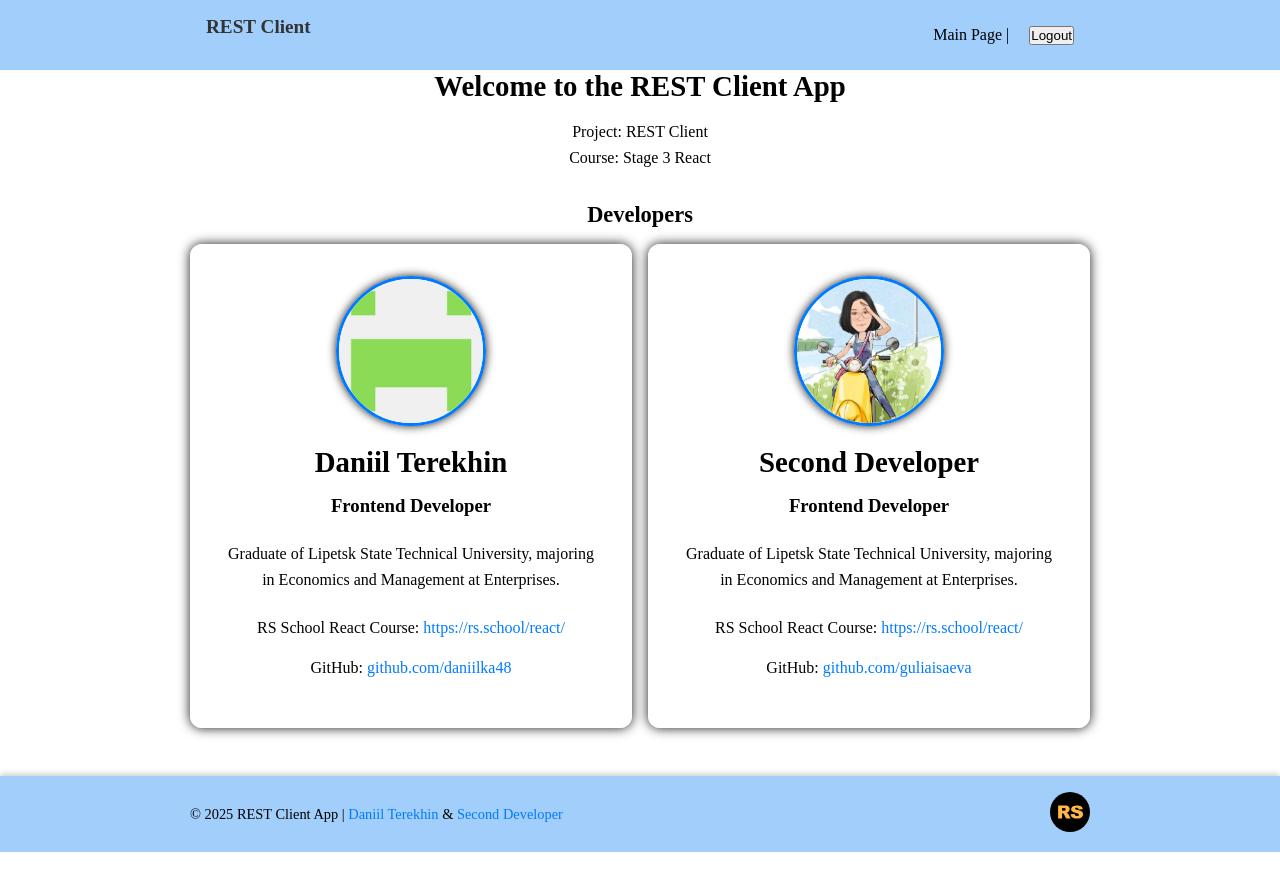
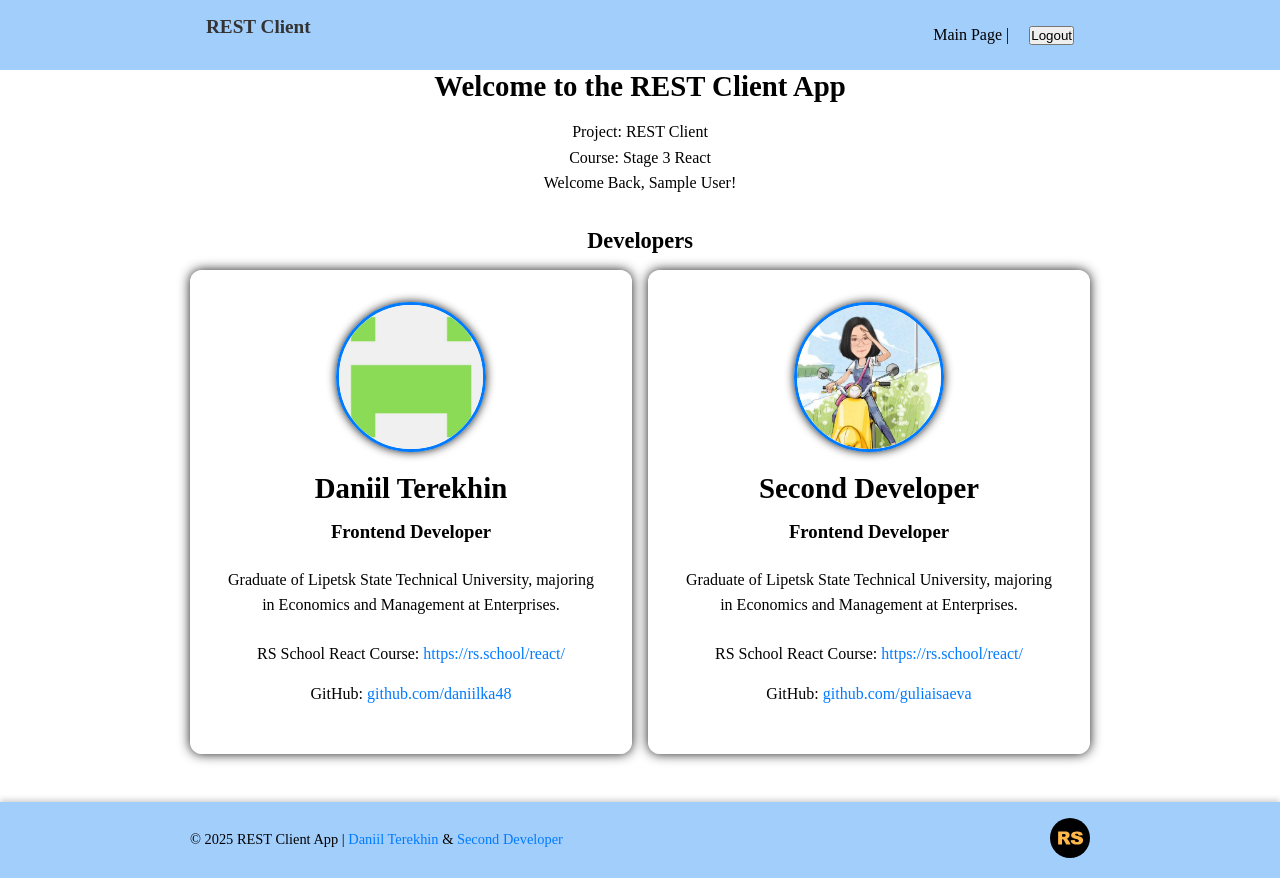
Before and after one commit to Daniilka48/rest-client-app, a Next.js app: page / in a window 1280 px wide. Before the commit the page ends 852 px from the top, so only its background shows below. Built offline with nearby package versions, Linux system fonts and the light colour scheme; no server answers; sample sign-in values are in the browser's storage.

Commit message:
fix: main page

```diff
--- /dev/null
+++ b/src/app/ClientProviderWrapper.tsx
@@ -0,0 +1,19 @@
+'use client';
+
+import { SessionProvider } from 'next-auth/react';
+import Header from '@/components/Header/Header';
+import Footer from '@/components/Footer/Footer';
+
+export default function ClientProviderWrapper({
+  children,
+}: {
+  children: React.ReactNode;
+}) {
+  return (
+    <SessionProvider>
+      <Header />
+      {children}
+      <Footer />
+    </SessionProvider>
+  );
+}
--- a/src/app/MainPage.module.css
+++ b/src/app/MainPage.module.css
@@ -28,4 +28,11 @@
   display: flex;
   flex-direction: row;
   gap: 1rem;
+  margin-bottom: 2rem;
 }
+
+.welcome {
+  text-align: center;
+  font-size: 1rem;
+  line-height: 1.6;
+}
--- a/src/app/api/auth/[...nextauth]/route.ts
+++ b/src/app/api/auth/[...nextauth]/route.ts
@@ -1,5 +1,4 @@
 import NextAuth, { NextAuthOptions } from 'next-auth';
-import { DefaultSession } from 'next-auth';
 
 import { PrismaAdapter } from '@next-auth/prisma-adapter';
 import CredentialsProvider from 'next-auth/providers/credentials';
@@ -45,10 +44,9 @@ export const authOptions: NextAuthOptions = {
           user.password
         );
         if (!isPasswordValid) {
-          throw new Error('Invalid password'); // Redirects to the error page
+          throw new Error('Invalid password');
         }
 
-        // Return user object if authentication is successful
         return { id: user.id.toString(), email: user.email, name: user.name };
       },
     }),
--- a/src/app/auth/login/page.tsx
+++ b/src/app/auth/login/page.tsx
@@ -5,7 +5,7 @@ import { useRouter } from 'next/navigation';
 import { useState } from 'react';
 
 const Login = () => {
-  const router = useRouter(); // Initialize Next.js router
+  const router = useRouter();
   const [email, setEmail] = useState('');
   const [password, setPassword] = useState('');
   const [error, setError] = useState<string | null>(null);
@@ -20,7 +20,7 @@ const Login = () => {
 
     try {
       const result = await signIn('credentials', {
-        redirect: false, // Manual control of flow
+        redirect: false,
         email,
         password,
       });
@@ -29,7 +29,7 @@ const Login = () => {
         setError(result.error);
       } else {
         alert('You have successfully logged in!');
-        router.push('/dashboard');
+        router.push('/');
       }
     } catch (err) {
       setError(getErrorMessage(err));
--- a/src/app/layout.tsx
+++ b/src/app/layout.tsx
@@ -1,17 +1,12 @@
-'use client';
+import ClientProviderWrapper from './ClientProviderWrapper';
+import type { Metadata } from 'next';
+import './globals.css';
 
-// import type { Metadata } from 'next';
-import './globals.css';
-import Footer from 'components/Footer/Footer';
-import { SessionProvider } from 'next-auth/react';
-
-// export const metadata: Metadata = {
-//   title: 'REST Client',
-//   description: 'Generated by create next app',
-//   icons: {
-//     icon: '/fav.ico',
-//   },
-// };
+export const metadata: Metadata = {
+  title: 'REST Client',
+  description: 'Generated by create next app',
+  icons: { icon: '/fav.ico' },
+};
 
 export default function RootLayout({
   children,
@@ -21,10 +16,7 @@ export default function RootLayout({
   return (
     <html lang="en">
       <body>
-        <SessionProvider>
-          {children}
-          <Footer />
-        </SessionProvider>
+        <ClientProviderWrapper>{children}</ClientProviderWrapper>
       </body>
     </html>
   );
--- a/src/app/page.tsx
+++ b/src/app/page.tsx
@@ -1,61 +1,35 @@
-// 'use client';
-
-// import DeveloperCard from 'components/DeveloperCards/DeveloperCard';
-// import styles from './MainPage.module.css';
-// import Header from 'components/Header/Header';
-
-// export default function MainPageMock() {
-//   return (
-//     <div>
-//       <Header />
-//       <main className={styles.main}>
-//         <h2 className={styles.title}>Welcome to the REST Client App</h2>
-//         <p className={styles.info}>Project: REST Client</p>
-//         <p className={styles.info}>Course: Stage 3 React</p>
-
-//         <h2 className={styles.subtitle}>Developers</h2>
-
-//         <section className={styles.developers}>
-//           <DeveloperCard
-//             photo="/2.jpg"
-//             name="Daniil Terekhin"
-//             role="Frontend Developer"
-//             bio="Graduate of Lipetsk State Technical University, majoring in Economics and Management at Enterprises. Before becoming a programmer, he worked in sales, service and SMM, developing communication and promotion skills. Currently studying on the React course at RS School, where he has already implemented several projects and significantly improved his programming skills."
-//             github="https://github.com/daniilka48"
-//           />
-
-//           <DeveloperCard
-//             photo="/1.jpeg"
-//             name="Second Developer"
-//             role="Frontend Developer"
-//             bio="Graduate of Lipetsk State Technical University, majoring in Economics and Management at Enterprises. Before becoming a programmer, he worked in sales, service and SMM, developing communication and promotion skills. Currently studying on the React course at RS School, where he has already implemented several projects and significantly improved his programming skills."
-//             github="https://github.com/guliaisaeva"
-//           />
-//         </section>
-//       </main>
-//     </div>
-//   );
-// }
-
 'use client';
 
-import { useSession } from 'next-auth/react';
-import Header from 'components/Header/Header';
 import DeveloperCard from 'components/DeveloperCards/DeveloperCard';
 import styles from './MainPage.module.css';
+import { useSession } from 'next-auth/react';
+import { useRouter } from 'next/navigation';
+import { useEffect } from 'react';
 
 export default function MainPageMock() {
-  const { data: session } = useSession();
-  const isLoggedIn = !!session;
+  const { data: session, status } = useSession();
+  const router = useRouter();
+
+  useEffect(() => {
+    if (status === 'unauthenticated') {
+      router.push('/auth/login');
+    }
+  }, [router, status]);
+
+  if (status === 'loading') {
+    return <p>Loading...</p>;
+  }
 
   return (
     <div>
-      <Header isLoggedIn={isLoggedIn} />
-
       <main className={styles.main}>
         <h2 className={styles.title}>Welcome to the REST Client App</h2>
         <p className={styles.info}>Project: REST Client</p>
         <p className={styles.info}>Course: Stage 3 React</p>
+
+        <p className={styles.welcome}>
+          Welcome Back, {session?.user?.name || 'User'}!
+        </p>
 
         <h2 className={styles.subtitle}>Developers</h2>
         <section className={styles.developers}>
--- a/src/components/Footer/Footer.module.css
+++ b/src/components/Footer/Footer.module.css
@@ -1,7 +1,6 @@
 .footer {
   background-color: var(--nav-bg-color);
   padding: 1rem;
-  margin-top: 2rem;
   box-shadow: 0 -2px 6px rgba(0, 0, 0, 0.2);
 }
 
--- a/src/components/Header/Header.tsx
+++ b/src/components/Header/Header.tsx
@@ -1,166 +1,19 @@
-// // 'use client';
-
-// // import Link from 'next/link';
-// // import { useEffect, useState } from 'react';
-// // import styles from './Header.module.css';
-// // import { signOut } from 'next-auth/react';
-
-// // interface HeaderProps {
-// //   isLoggedIn: boolean;
-// // }
-
-// // export default function Header({ isLoggedIn }: HeaderProps) {
-// //   const [isSticky, setIsSticky] = useState(false);
-
-// //   useEffect(() => {
-// //     const handleScroll = () => {
-// //       setIsSticky(window.scrollY > 50);
-// //     };
-
-// //     window.addEventListener('scroll', handleScroll);
-// //     return () => window.removeEventListener('scroll', handleScroll);
-// //   }, []);
-
-// //   return (
-// //     <header className={`${styles.header} ${isSticky ? styles.sticky : ''}`}>
-// //       <div className={styles.headerContent}>
-// //         <h1 className={styles.logo}>REST Client</h1>
-
-// //         <nav>
-// //           {isLoggedIn ? (
-// //             <Link href="/dashboard" className={styles.navLink}>
-// //               Main Page
-// //             </Link>
-// //           ) : (
-// //             <>
-// //               <Link href="/auth/login" className={styles.navLink}>
-// //                 Sign In
-// //               </Link>
-// //               {' | '}
-// //               <Link
-// //                 onClick={() => signOut({ callbackUrl: '/' })}
-// //                 href="/auth/signup"
-// //                 className={styles.navLink}
-// //               >
-// //                 Sign Up
-// //               </Link>
-// //             </>
-// //           )}
-// //         </nav>
-// //       </div>
-// //     </header>
-// //   );
-// // }
-
-// 'use client';
-
-// import Link from 'next/link';
-// import { useEffect, useState } from 'react';
-// import { useSession, signOut } from 'next-auth/react';
-// import styles from './Header.module.css';
-
-// const Header = () => {
-//   const { data: session, status } = useSession(); // Get session state from NextAuth
-//   const [isSticky, setIsSticky] = useState(false);
-
-//   useEffect(() => {
-//     const handleScroll = () => {
-//       setIsSticky(window.scrollY > 50);
-//     };
-
-//     window.addEventListener('scroll', handleScroll);
-//     return () => window.removeEventListener('scroll', handleScroll);
-//   }, []);
-
-//   // Handle session loading, authenticated, and unauthenticated states
-//   if (status === 'loading') {
-//     return (
-//       <header className={`${styles.header} ${isSticky ? styles.sticky : ''}`}>
-//         <div className={styles.headerContent}>
-//           <h1 className={styles.logo}>REST Client</h1>
-//           <nav>
-//             <p>Loading...</p> {/* Alternatively, you could add a spinner */}
-//           </nav>
-//         </div>
-//       </header>
-//     );
-//   }
-
-//   // Final check: is the user logged in?
-//   const isLoggedIn = status === 'authenticated'; // Handle logged-in state
-
-//   return (
-//     <header className={`${styles.header} ${isSticky ? styles.sticky : ''}`}>
-//       <div className={styles.headerContent}>
-//         <h1 className={styles.logo}>REST Client</h1>
-
-//         <nav>
-//           {isLoggedIn ? (
-//             <>
-//               {/* Link to Main Page (Dashboard) */}
-//               <Link href="/dashboard" className={styles.navLink}>
-//                 Main Page
-//               </Link>
-
-//               {/* Logout Button */}
-//               {' | '}
-//               <button
-//                 onClick={() => signOut({ callbackUrl: '/' })} // Redirect user to homepage after logout
-//                 className={styles.navLink}
-//               >
-//                 Logout
-//               </button>
-
-//               {/* User Initial */}
-//               <span className={styles.userInitial}>
-//                 {session?.user?.name
-//                   ? session.user.name[0]?.toUpperCase()
-//                   : 'U'}{' '}
-//                 {/* Defaults to 'U' if name is not available */}
-//               </span>
-//             </>
-//           ) : (
-//             <>
-//               {/* Sign In Link */}
-//               <Link href="/auth/login" className={styles.navLink}>
-//                 Sign In
-//               </Link>
-
-//               {/* Sign Up Link */}
-//               {' | '}
-//               <Link href="/auth/signup" className={styles.navLink}>
-//                 Sign Up
-//               </Link>
-//             </>
-//           )}
-//         </nav>
-//       </div>
-//     </header>
-//   );
-// };
-
-// export default Header;
-
 'use client';
 
 import Link from 'next/link';
 import { useEffect, useState } from 'react';
-import { signOut } from 'next-auth/react';
+import { signOut, useSession } from 'next-auth/react';
 import styles from './Header.module.css';
 
-// Define the Props interface and include the isLoggedIn prop
-interface HeaderProps {
-  isLoggedIn: boolean; // Required prop to indicate if the user is logged in
-}
-
-const Header = ({ isLoggedIn }: HeaderProps) => {
+const Header = () => {
   const [isSticky, setIsSticky] = useState(false);
+  const { data: session } = useSession();
+  const isLoggedIn = !!session;
 
   useEffect(() => {
     const handleScroll = () => {
       setIsSticky(window.scrollY > 50);
     };
-
     window.addEventListener('scroll', handleScroll);
     return () => window.removeEventListener('scroll', handleScroll);
   }, []);
@@ -173,13 +26,11 @@ const Header = ({ isLoggedIn }: HeaderProps) => {
         <nav>
           {isLoggedIn ? (
             <>
-              {/* Link to Main Dashboard Page */}
               <Link href="/dashboard" className={styles.navLink}>
                 Main Page
               </Link>
               {' | '}
 
-              {/* Logout Button */}
               <button
                 onClick={() => signOut({ callbackUrl: '/' })}
                 className={styles.navLink}
--- a/src/middleware.ts
+++ b/src/middleware.ts
@@ -8,5 +8,5 @@ export default withAuth({
 });
 
 export const config = {
-  matcher: ['/dashboard'],
+  matcher: ['/'],
 };
--- a/src/types/next-auth.d.ts
+++ b/src/types/next-auth.d.ts
@@ -4,7 +4,7 @@ console.log(DefaultSession);
 declare module 'next-auth' {
   interface Session {
     user: {
-      id: string; // always required
+      id: string;
       name?: string | null;
       email?: string | null;
       image?: string | null;
```
Also changed, not shown: 1 other file (tests, documents, lock files or other folders).
